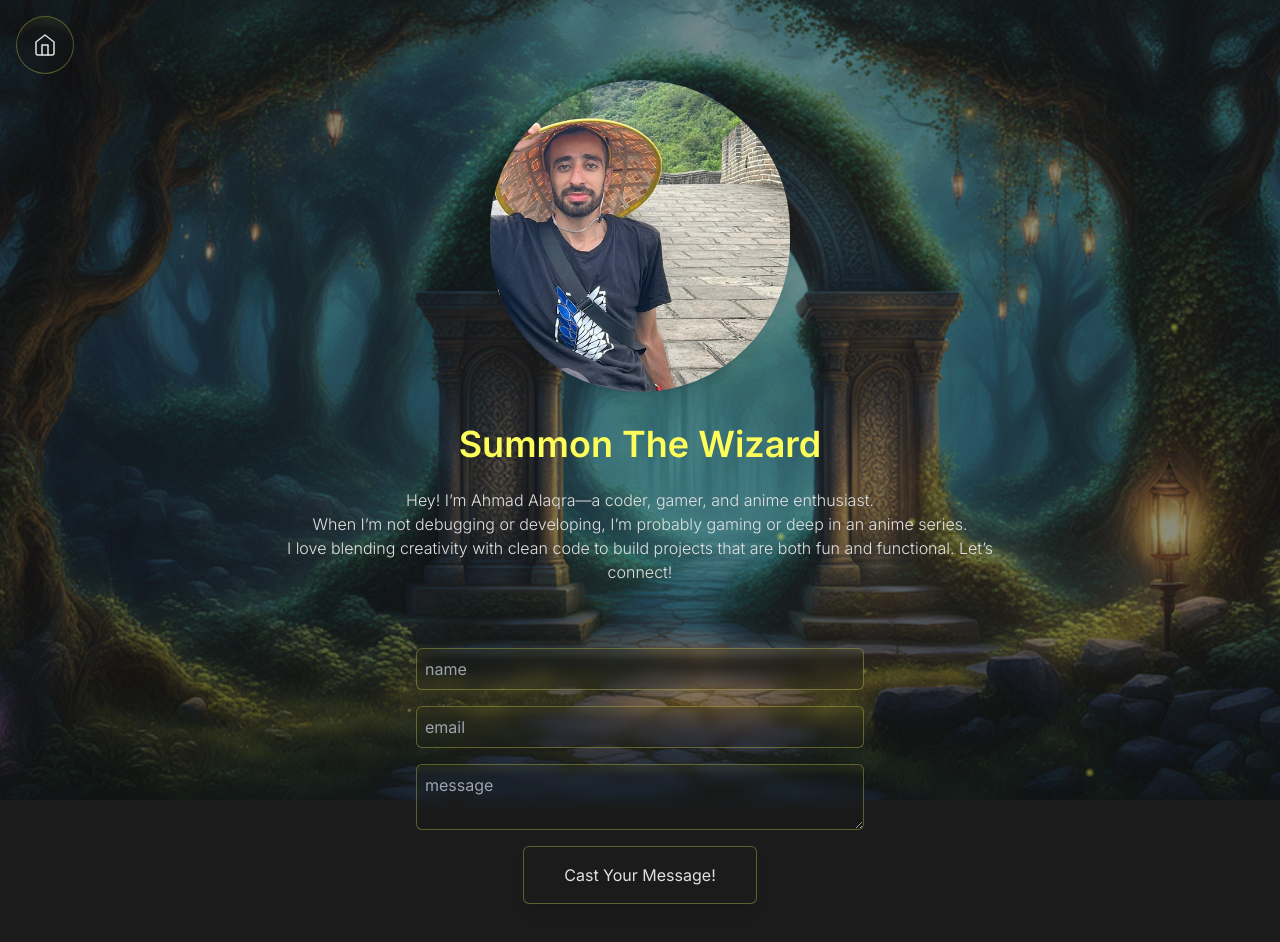
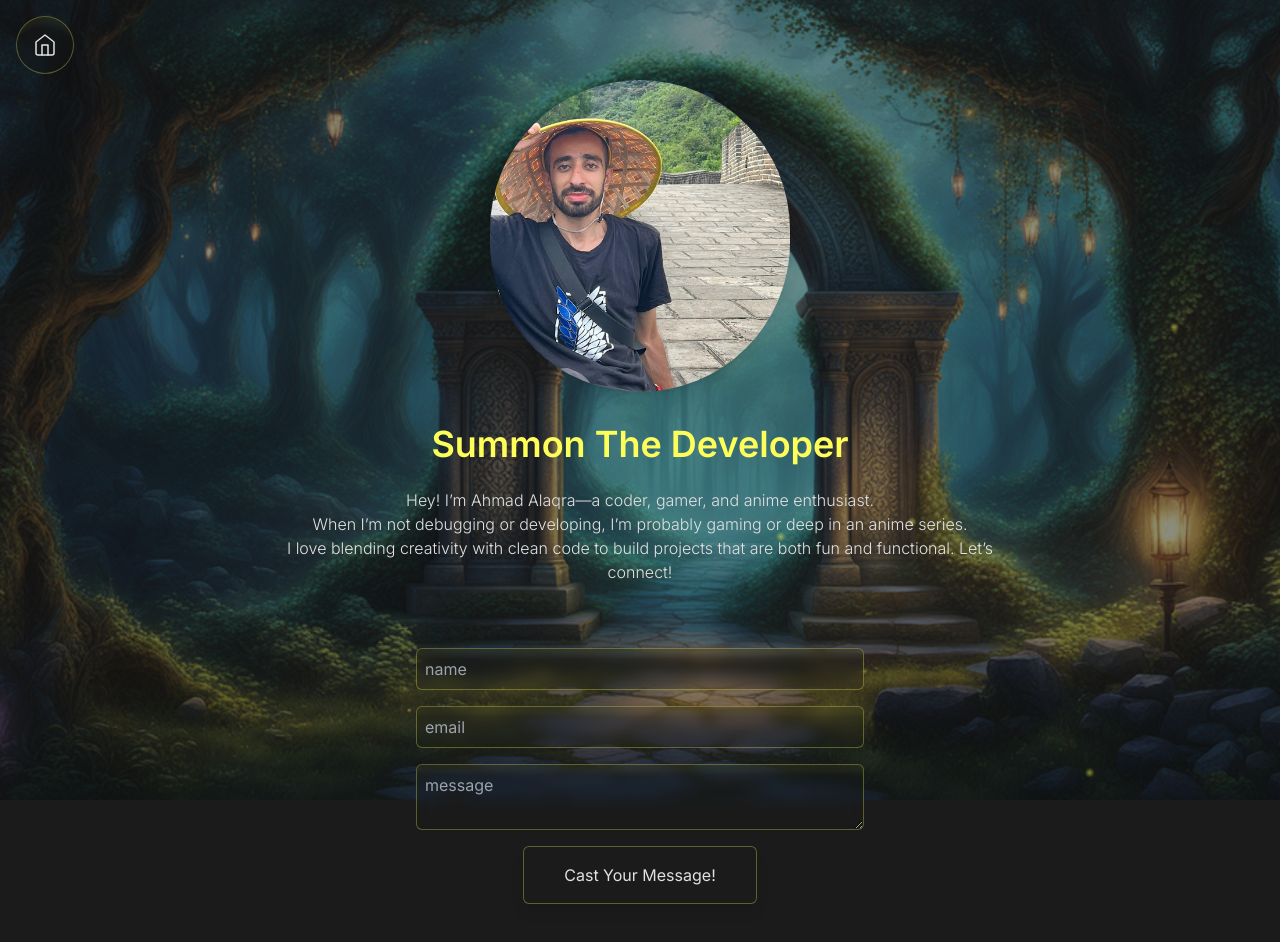
Before and after one commit to alaqrasenpai/AlaqraPortfolio, a Next.js app: page /contact in a window 1280 px wide. Shown: the top 942 px of the page. Built offline with nearby package versions, Linux system fonts and the light colour scheme.

Commit message:
no wizard needed

```diff
--- a/src/app/(sub pages)/contact/page.js
+++ b/src/app/(sub pages)/contact/page.js
@@ -22,7 +22,7 @@ export default function Contact() {
         <Image width={300} alt="my image" height={300} className="rounded-full border-slate-950	shadow-lg	" src={me}/>
         <div className="flex flex-col items-center justify-center space-y-6 w-full sm:w-3/4">
           <h1 className="text-accent font-semibold text-center text-4xl capitalize">
-            summon the wizard
+            summon the Developer
           </h1>
           <p className="text-center font-light text-sm xs:text-base">
 
--- a/src/app/page.js
+++ b/src/app/page.js
@@ -39,7 +39,7 @@ export default function Home() {
               Ahmad Alaqra
             </h1>
             <p className="font-light text-foreground text-base xs:text-lg mt-2 tracking-wide text-opacity-80">
-              <strong>Meet the Developer/Gamer/Wizard</strong>
+              <strong>Meet the Developer/Gamer</strong>
             </p>
           </div>
         </div>
```
